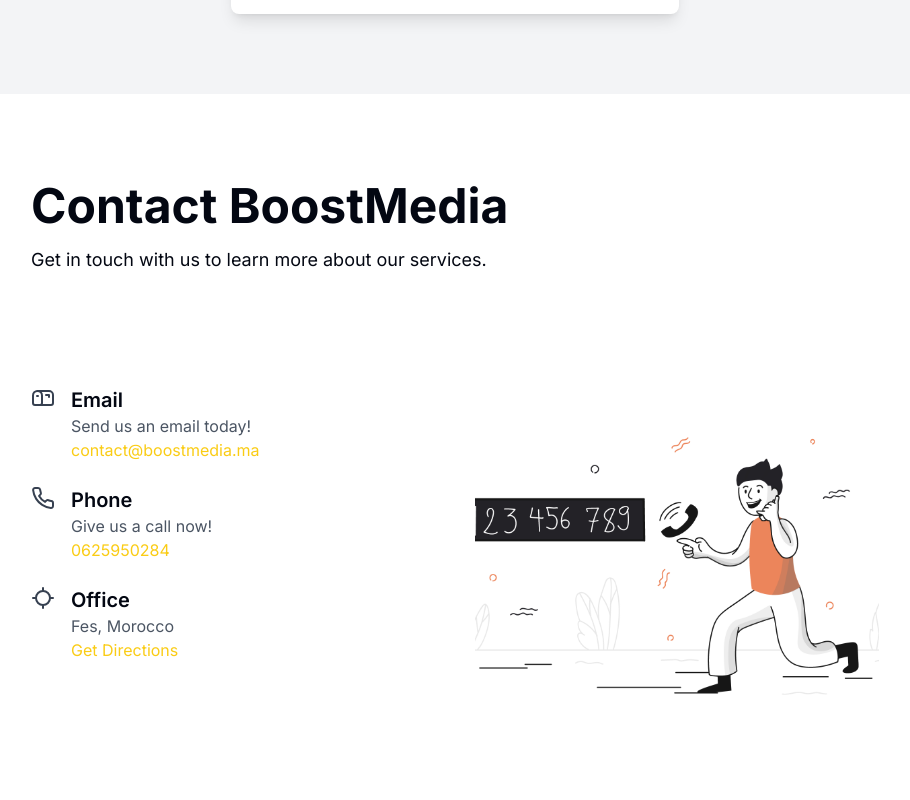
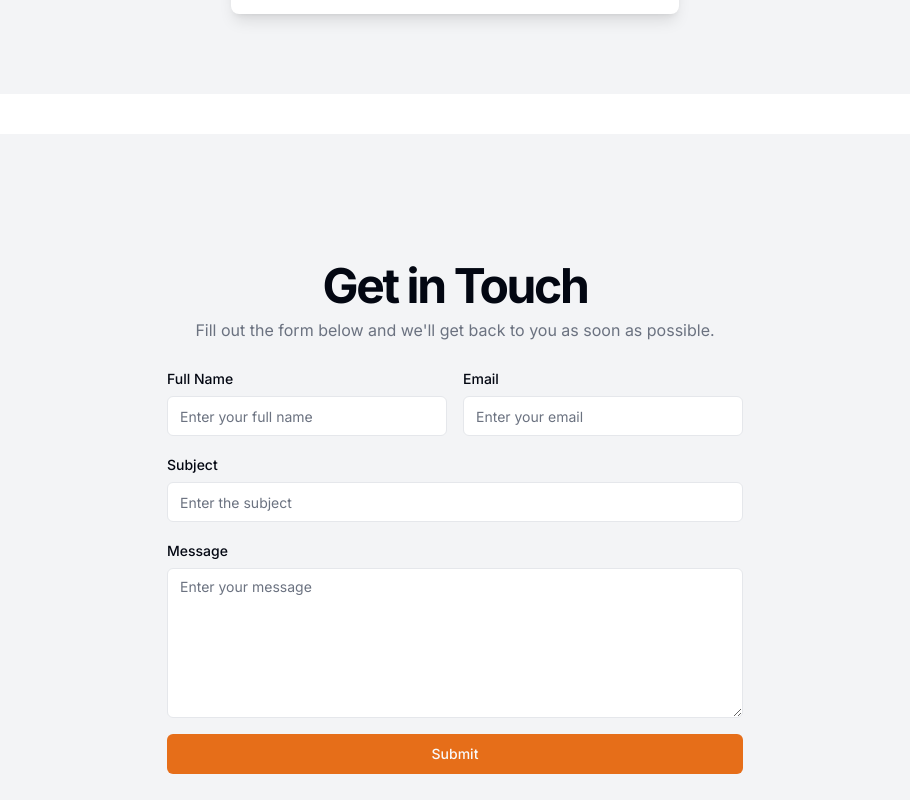
Before and after one commit to ayoubben18/boostmedia, a Next.js app: page / in a window 1280 px wide. Shown: the part 3500-4300 px from the top of the page, without its empty margins (185-1095 px from the left). Built offline with nearby package versions, Linux system fonts and the light colour scheme.

Commit message:
Update import paths in page.tsx

```diff
--- a/src/app/page.tsx
+++ b/src/app/page.tsx
@@ -1,11 +1,11 @@
-import BentoBox from "../components/BentoBox";
-import BoostPresence from "../components/BoostPresence";
-import ContactForm from "../components/ContactForm";
-import ContactUs from "../components/ContactUs";
-import HeroSection from "../components/HeroSection";
-import OurTeam from "../components/OurTeam";
-import Recomendation from "../components/Recomendation";
-import UnderHeroSection from "../components/UnderHeroSection";
+import BentoBox from "@/components/BentoBox";
+import BoostPresence from "@/components/BoostPresence";
+import ContactForm from "@/components/ContactForm";
+// import ContactUs from "@/components/ContactUs";
+import HeroSection from "@/components/HeroSection";
+import OurTeam from "@/components/OurTeam";
+import Recomendation from "@/components/Recomendation";
+import UnderHeroSection from "@/components/UnderHeroSection";
 
 export default function Home() {
   return (
@@ -20,7 +20,7 @@
       <div className="bg-gray-100 w-full">
         <Recomendation />
       </div>
-      <ContactUs />
+      {/* <ContactUs /> */}
       <ContactForm />
     </main>
   );
```
